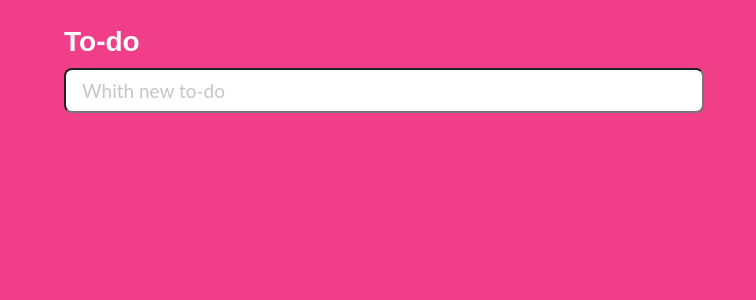
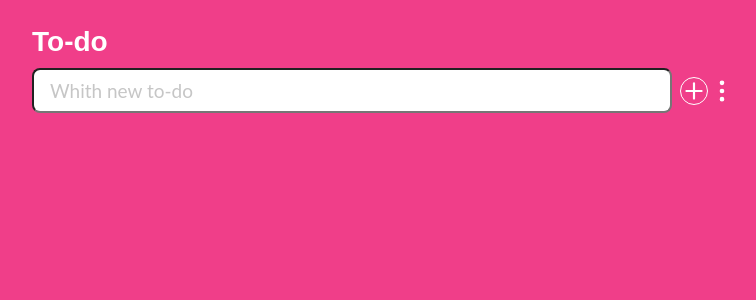
Before and after one commit to kcandeloni/to-do_testing_library, a React (Create React App) app: page / in a window 1280 px wide. Shown: the top 300 px of the page, without its empty margins (256-1012 px from the left). Built offline with nearby package versions, Linux system fonts and the light colour scheme.

Commit message:
feat: 1 - Implementation of a button to insert a task note; 2 - Implementation menu with option to remove all tasks from the list;

```diff
--- a/package.json
+++ b/package.json
@@ -18,6 +18,7 @@
     "react-dom": "^18.2.0",
     "react-icons": "^4.7.1",
     "react-scripts": "^5.0.1",
+    "react-toastify": "^9.1.1",
     "styled-components": "^5.3.6"
   },
   "browserslist": {
--- a/src/componets/InputList.jsx
+++ b/src/componets/InputList.jsx
@@ -1,15 +1,19 @@
 import styled from 'styled-components';
+import { toast } from 'react-toastify';
 import { useState } from 'react';
+import { FiMoreVertical, FiPlus } from "react-icons/fi";
 import persistList from '../server/localStorageData';
+import Menu from './MenuList';
 
 export default function InputList({dataList, setDataList}) {
   const [newToDo, setNewTodo] = useState("");
+  const [stateMenu, setStateMenu] = useState(false);
 
 
   function handleForm(e) {
     e.preventDefault();
     if(newToDo.length < 2 || newToDo[0] === ' '){
-        alert("Entrada Inválida");
+        toast("Entrada Inválida");
         return;
     }
     setDataList([...dataList, {name: newToDo, status: false}]);
@@ -21,11 +25,20 @@ export default function InputList({dataList, setDataList}) {
     <>
     <form onSubmit={handleForm}>
       <StyledTitle>To-do</StyledTitle>
-      <StyledInput
+      <ContainerMenu>
+        <StyledInput
           onChange={(e) => setNewTodo(e.target.value)}
           placeholder="Whith new to-do"
           value={newToDo}
         />
+        <StyledAdd onClick={(e) => handleForm(e)}/>
+        <StyledMore onClick={()=> setStateMenu(!stateMenu)}/>
+        {stateMenu ?
+          <Menu
+            setStateMenu={setStateMenu}
+            setDataList={setDataList} />
+            : ""}
+      </ContainerMenu>
     </form>
     </>
   );
@@ -51,3 +64,29 @@ const StyledInput = styled.input`
 const StyledTitle = styled.p`
   margin: 12px 0;
 `;
+
+const ContainerMenu = styled.div`
+  display: flex;
+  align-items: center;
+  position: relative;
+  height: 45px;
+`;
+
+const StyledMore = styled (FiMoreVertical)`
+  cursor: pointer;
+  &:hover{
+    scale: 1.2;
+  }
+  transition: all 0.8s;
+`;
+
+const StyledAdd = styled (FiPlus)`
+  cursor: pointer;
+  &:hover{
+    scale: 1.2;
+  }
+  transition: all 0.8s;
+  border: 1px solid #ffffff;
+  border-radius: 50%;
+  margin-left: 8px;
+`;
--- /dev/null
+++ b/src/componets/MenuList.jsx
@@ -0,0 +1,59 @@
+import styled from 'styled-components';
+
+export default function Menu({ setStateMenu, setDataList }) {
+
+  return (
+    <>
+      <CaptureClick onClick={()=> setStateMenu(false)}/>
+      <BoxMenu>
+        <ItemMenu onClick={()=> {
+          setDataList([]);
+          setStateMenu(false);
+        }}><p>Clear List</p></ItemMenu>
+      </BoxMenu>
+    </>
+  );
+}
+
+const BoxMenu = styled.div`
+  position: absolute;
+  top: 45px;
+  right: 0vw;
+  width: 120px;
+  max-height: 80px;
+  overflow-y: scroll;
+  &::-webkit-scrollbar {
+    display: none;
+  }
+  z-index: 2;
+  border: 1px solid #ffffff;
+  border-radius: 5px;
+  background: #f03e89;
+  display: flex;
+  flex-direction: column;
+  align-items: center;
+`;
+
+const CaptureClick = styled.div`
+  position: fixed;
+  top: 0;
+  left: 0;
+  width: 100vw;
+  height: 100vh;
+  z-index: 1;
+`;
+
+const ItemMenu = styled.div`
+  height: 24px;
+  font-size: 18px;
+  margin-top: 4px;
+  p{
+    cursor: pointer;
+    &:hover{
+      scale: 1.08;
+    }
+    transition: all 0.8s;
+    border-bottom: 1px solid #ffffff;
+  }
+  background-color: rgba(120,30,255, 0,5);
+`;
```
Also changed, not shown: src/componets/ItensBox.jsx (line endings or trailing spaces), 1 other file (tests, documents, lock files or other folders).
